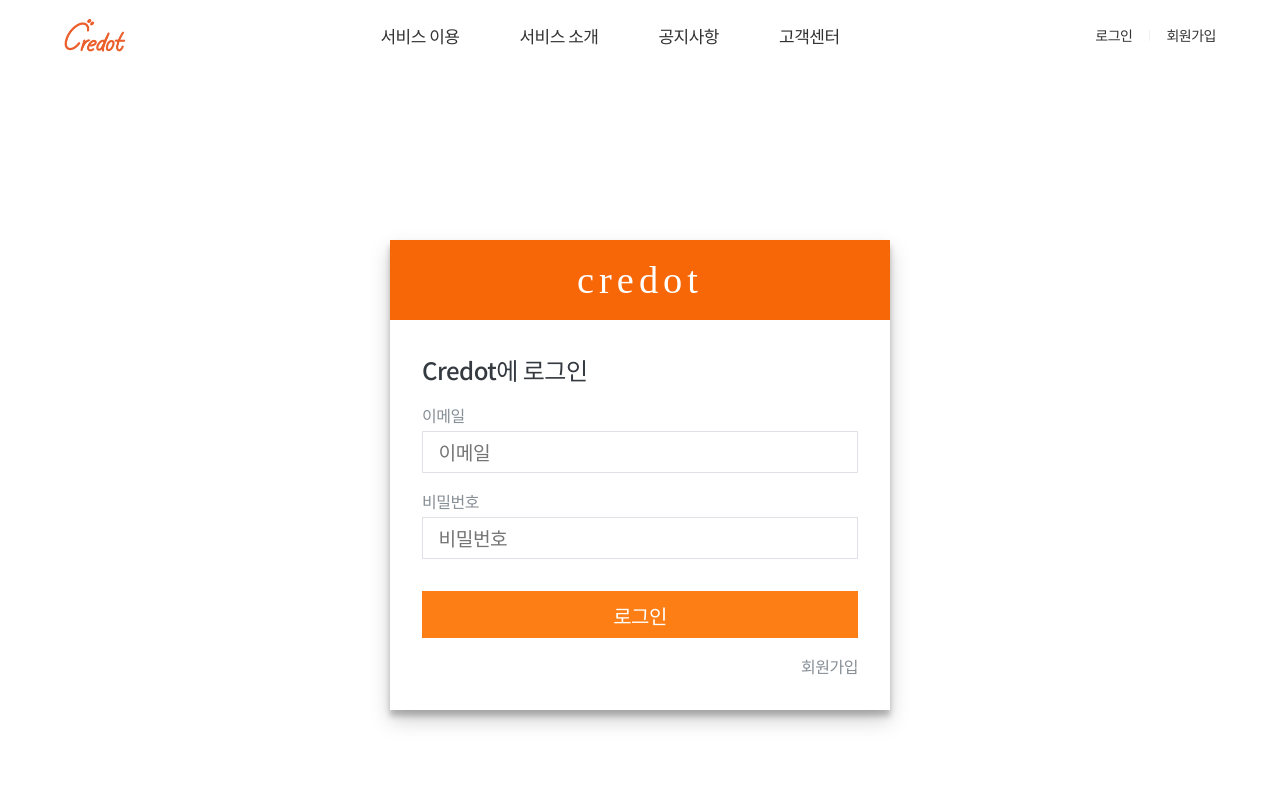
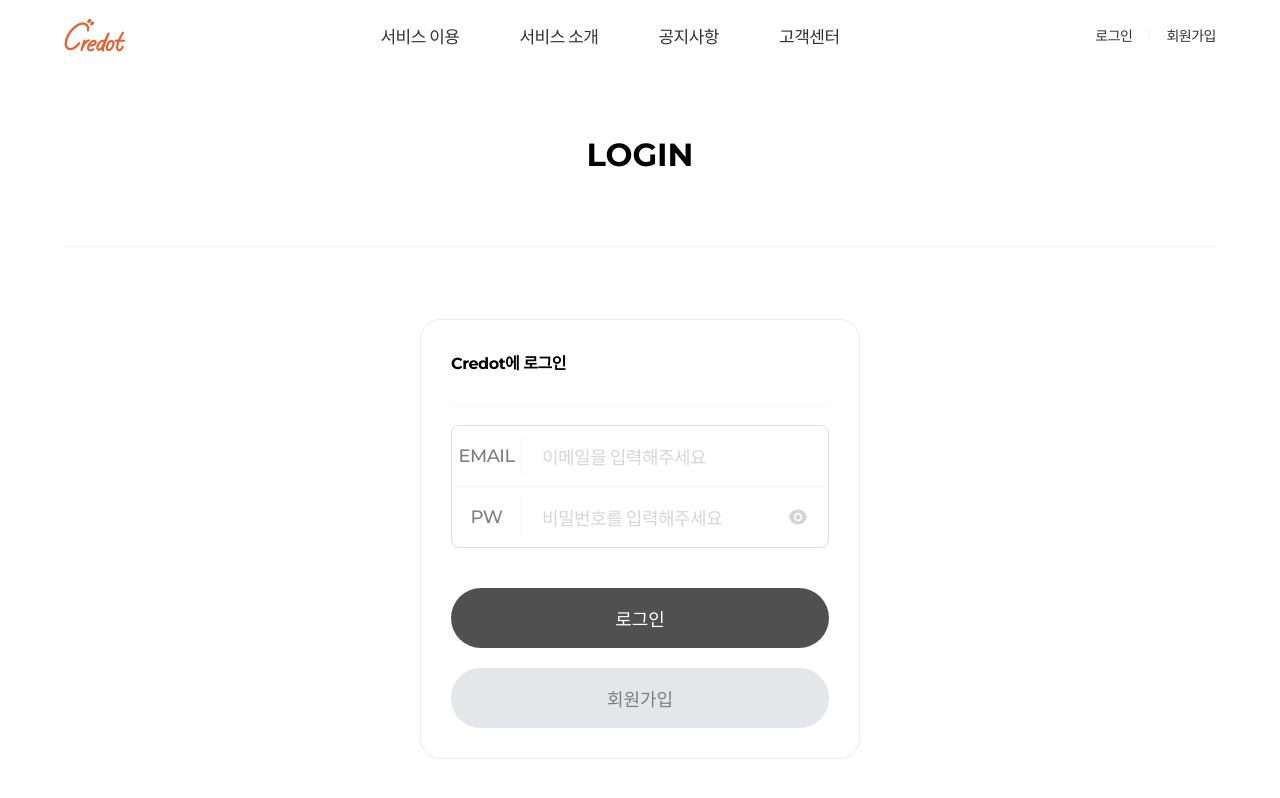
Before and after one commit to SANDBURG-inc/Credot-front-testServer, a React (Create React App) app: page /Login in a window 1280 px wide. Shown: the top 798 px of the page. Built offline with nearby package versions, Linux system fonts and the light colour scheme.

Commit message:
design Login

```diff
--- a/src/assets/css/login.css
+++ b/src/assets/css/login.css
@@ -35,7 +35,7 @@
   align-items: center;
 }
 
-.form-wrap form {
+.form-wrap .form {
   display: flex;
   flex-direction: column;
   padding: 30px;
@@ -94,7 +94,7 @@
   width: 100% !important;
 }
 
-.eyes {
+.eye {
   display: block;
   position: absolute;
   top: 50%;
@@ -108,7 +108,7 @@
   background-size: contain;
 }
 
-.eyes.visible {
+.eye.visible {
   background-image: url(../images/main/m-input-pw__v.png);
 }
 
@@ -161,7 +161,7 @@
 }
 
 @media (max-width: 700px) {
-  .form-wrap form {
+  .form-wrap .form {
     padding: 20px;
   }
 
@@ -197,7 +197,7 @@
 }
 
 @media (max-width: 500px) {
-  .form-wrap form {
+  .form-wrap .form {
     width: 343px;
   }
 
--- a/src/screens/Login.js
+++ b/src/screens/Login.js
@@ -1,10 +1,5 @@
 import React, { useState, useEffect } from "react";
-import AuthWrapper from "../components/auth/AuthWrapper";
-import AuthContent from "../components/auth/AuthContent";
-import InputWithLabel from "./../components/InputWithLabel";
-import AuthButton from "./../components/auth/AuthButton";
-import RightAlignedLink from "./../components/RightAlignedLink";
-import { Navigate } from "react-router-dom";
+import { Link, Navigate } from "react-router-dom";
 import { useDispatch, useSelector } from "react-redux";
 import {
   HOST,
@@ -18,13 +13,8 @@
   updateCeo,
   updateBusinessLoc,
   updateCorporateNum,
-  // updateFinanceHistory,
-  // updateContractDate,
-  // updateDeadline,
-  // updateAmmount,
-  // updateCommerce,
-  // updateStatus,
 } from "./../redux/store.js";
+import "../assets/css/login.css";
 
 const Login = () => {
   const a = useSelector((state) => state.login);
@@ -50,34 +40,9 @@
 
     // spread 연산을 통해서 기존의 값을 복사하고, users State에 추가
     setUsers([...users, user]);
-
-    // 입력이 끝나고 inputs를 비워주는 역할
-    // setInputs({
-    //     email: "",
-    //     password: "",
-    // })
   };
 
-  useEffect(() => {
-    console.log(inputs);
-  }, [inputs]);
-
-  useEffect(() => {
-    console.log(users);
-  }, [users]);
-
-  if (a === true) {
-    return <Navigate to="/" />;
-  }
-
-  return (
-    <AuthWrapper>
-      <AuthContent title="Credot에 로그인">
-        <InputWithLabel label="이메일" name="email" placeholder="  이메일" onChange={handleOnChange} />
-        <InputWithLabel label="비밀번호" name="password" placeholder="  비밀번호" type="password" onChange={handleOnChange} />
-      </AuthContent>
-      <AuthButton
-        onClick={async () => {
+  const login = () => {
     if (!inputs.email.includes("@")) {
       alert("이메일 형식을 올바르게 입력해주세요!");
     } else if (inputs.password === "") {
@@ -117,47 +82,97 @@
             dispatch(updateBusinessLoc(response.businessLoc));
             dispatch(updateCorporateNum(response.corporateNum));
 
-                  //financeInfo
-                  // dispatch(updateContractDate(response.contractDate));
-                  // dispatch(updateDeadline(response.deadline));
-                  // dispatch(updateAmmount(response.ammount));
-                  // dispatch(updateCommerce(response.commerce));
-                  // dispatch(updateStatus(response.status));
-
             dispatch(update());
           }
         });
-            // .then(
-            //   fetch(HOST + "/database/extractContract?email=" + inputs.email, {
-            //     method: "get",
-            //     headers: {
-            //       "Content-Type": "application/json; charset=utf-8",
-            //     },
-            //     credentials: "include",
-            //   })
-            //     .then((response) => {
-            //       console.log(response);
-            //       if (!response.ok) {
-            //         console.log("fetch error");
-            //       }
-            //       return response.json();
-            //     })
-            //     .then((response) => {
-            //       console.log(
-            //         "ㅇㅇㅇㅇㅇㅇㅇㅇㅇㅇㅇㅇㅇㅇㅇㅇㅇㅇㅇㅇㅇㅇㅇㅇㅇㅇㅇㅇㅇㅇㅇㅇㅇㅇㅇㅇㅇㅇㅇㅇㅇㅇㅇㅇㅇㅇㅇㅇㅇㅇㅇㅇㅇㅇㅇㅇㅇㅇㅇㅇㅇㅇㅇㅇㅇ"
-            //       );
-            //       console.log(response);
-            //       dispatch(updateFinanceHistory(response));
-            //       dispatch(update());
-            //     })
-            // );
     }
+  };
+
+  useEffect(() => {
+    console.log(inputs);
+  }, [inputs]);
+
+  useEffect(() => {
+    console.log(users);
+  }, [users]);
+
+  useEffect(() => {
+    // 패스워드 인풋 눈 클릭시 비밀번호 보였다 안 보였다 스크립트
+    let eyes = document.querySelectorAll(".eye");
+
+    for (let i = 0; i < eyes.length; i++) {
+      eyes[i].addEventListener("click", function () {
+        if (this.previousElementSibling.type === "text") {
+          this.classList.remove("visible");
+          this.previousElementSibling.type = "password";
+        } else {
+          this.classList.add("visible");
+          this.previousElementSibling.type = "text";
+        }
+      });
+    }
+  }, []);
+
+  if (a === true) {
+    return <Navigate to="/" />;
+  }
+
+  return (
+    <main className="container">
+      <div className="inner">
+        <section className="section-wrap introduce-wrap">
+          <div className="inner">
+            <div className="i-head">
+              <span className="head-title font-eng">LOGIN</span>
+            </div>
+            <div className="i-body">
+              <div className="form-wrap">
+                <div className="form">
+                  <div className="inner__sec">
+                    <span className="sec__head font-eng">Credot에 로그인</span>
+                    <div className="input-wrap">
+                      <div className="input-input input-id">
+                        <span className="font-eng">EMAIL</span>
+                        <input name="email" type="text" placeholder="이메일을 입력해주세요" onChange={handleOnChange} />
+                      </div>
+                      <div className="input-input input-pw">
+                        <span className="font-eng">PW</span>
+                        <div className="password-wrap">
+                          <input
+                            name="password"
+                            className="input-password"
+                            type="password"
+                            placeholder="비밀번호를 입력해주세요"
+                            onChange={handleOnChange}
+                          />
+                          <div className="eye"></div>
+                        </div>
+                      </div>
+                    </div>
+                  </div>
+
+                  {/* <!-- login-btn 버튼에 active 클래스 추가시 로그인 버튼 활성화 --> */}
+                  <button
+                    className="login-btn"
+                    type="button"
+                    onClick={async () => {
+                      login();
                     }}
                   >
                     로그인
-      </AuthButton>
-      <RightAlignedLink to="/register">회원가입</RightAlignedLink>
-    </AuthWrapper>
+                  </button>
+                  <Link to="/register">
+                    <button className="join-btn" type="button">
+                      회원가입
+                    </button>
+                  </Link>
+                </div>
+              </div>
+            </div>
+          </div>
+        </section>
+      </div>
+    </main>
   );
 };
 
```
Lines whose indentation alone changed are shown as unchanged.
